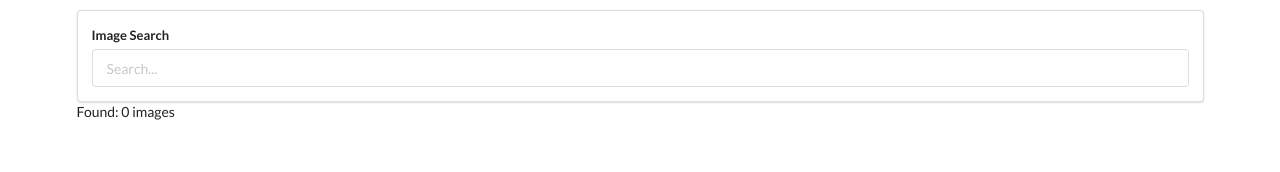
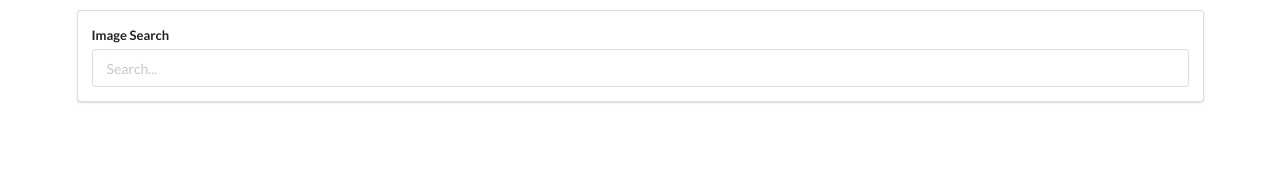
Before and after one commit to natethegreat5413/pictures, a React (Create React App) app: page / in a window 1280 px wide. Shown: the top 172 px of the page. Built offline with nearby package versions, Linux system fonts and the light colour scheme.

Commit message:
images are now rendering onto the page!

```diff
--- a/src/components/App.js
+++ b/src/components/App.js
@@ -17,8 +17,7 @@ class App extends Component {
 		return (
 			<div className="ui container" style={{ marginTop: '10px' }}>
 				<SearchBar onSubmit={this.onSearchSubmit} />
-				Found: {this.state.images.length} images
-				{/* <ImageList /> */}
+				<ImageList images={this.state.images} />
 			</div>
 		);
 	}
--- a/src/components/ImageList.js
+++ b/src/components/ImageList.js
@@ -1,11 +1,10 @@
 import React from 'react';
 
-const ImageList = () => {
-	return (
-		<div>
-			<h1>Image List</h1>
-		</div>
-	);
+const ImageList = (props) => {
+	const images = props.images.map((image, index) => {
+		return <img key={index} src={image.urls.regular} alt="images" />;
+	});
+	return <div>{images}</div>;
 };
 
 export default ImageList;
```
